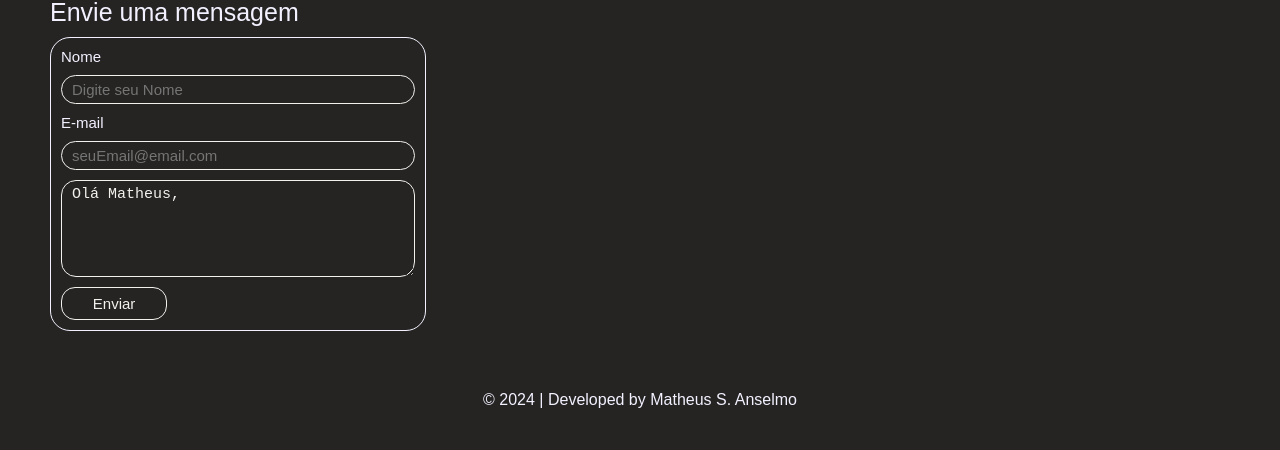
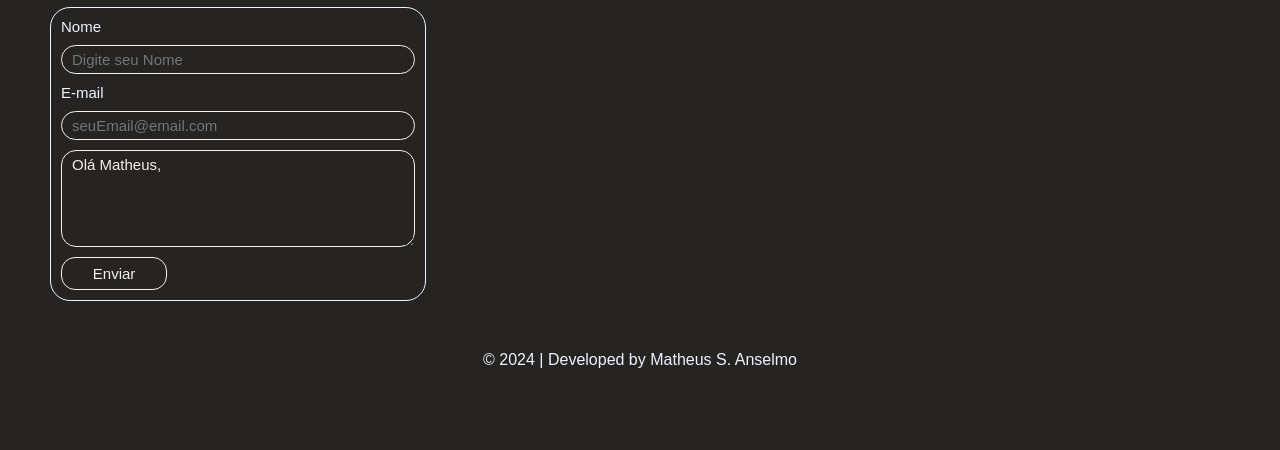
Before and after one commit to anselmosz/anselmosz, a plain HTML site: page docs/index.html in a window 1280 px wide. Shown: the part 733-1183 px from the top of the page. After the commit the page ends 1132 px from the top, so only its background shows below. Drawn offline with Linux system fonts and the light colour scheme.

Commit message:
Update global.css

```diff
--- a/docs/assets/styles/global.css
+++ b/docs/assets/styles/global.css
@@ -4,16 +4,18 @@
 
   - Como não queria fazer páginas separadas para cada tópico, desenvolvi a página como landing page, separando apenas os arquivos de estilização com diferentes configurações ("global", "home" e "brakpoints")
 */
-@import url(breakpoints.css);
 
 :root {
   font-size: 62.5%;
 }
 
-body {
+* {
   margin: 0;
   font-family: Arial, Helvetica, sans-serif;
   color: #f3f1ff;
+
+  body {
+
     background-color: #252422;
 
     ul, li, a {
@@ -24,6 +26,7 @@ body {
 
     input, textarea {
       outline: none;
+    }
   }
 }
 
```
Lines whose indentation alone changed are shown as unchanged.
